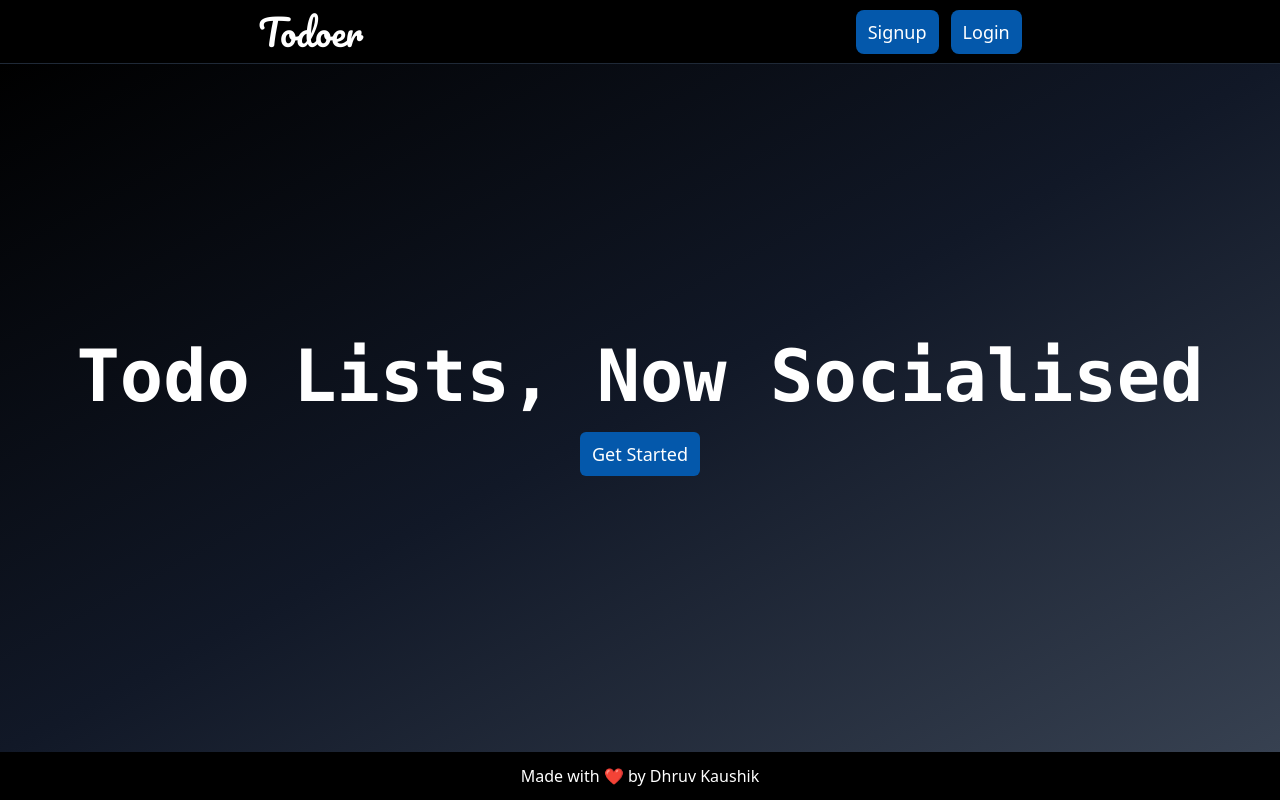
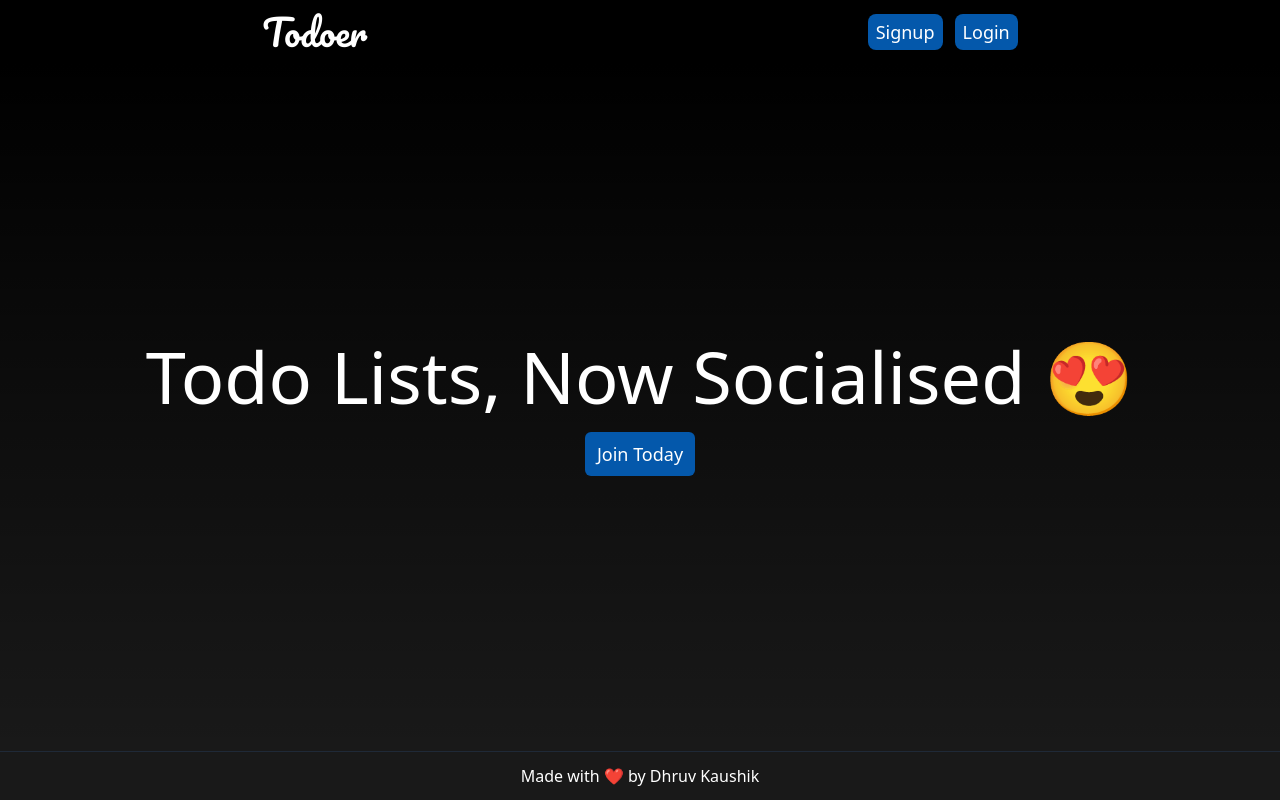
Before and after one commit to dhruvkaushik305/todoer, a React (Vite) app in the folder apps/frontend/: page / in a window 1280 px wide. Built offline with nearby package versions, Linux system fonts and the light colour scheme; no server answers.

Commit message:
REFACTOR: Implemented the landing layout, removed the old landing component

```diff
--- a/apps/frontend/src/App.tsx
+++ b/apps/frontend/src/App.tsx
@@ -7,8 +7,8 @@ import TestingLayout from "./components/Testing/TestingLayout";
 import SignupComponent from "./components/Auth/SignupComponent";
 import LoginComponent from "./components/Auth/LoginComponent";
 import HomeComponent from "./components/Home/HomeComponent";
-import LandingComponent from "./components/Landing/LandingComponent";
 import FooterLayout from "./Layouts/FooterLayout";
+import LandingLayout from "./Layouts/LandingLayout";
 function App() {
   useAuth();
   return (
@@ -17,7 +17,7 @@ function App() {
       <NavbarLayout />
       <div className="flex grow items-center justify-center">
         <Routes>
-          <Route path="/" element={<LandingComponent />} />
+          <Route path="/" element={<LandingLayout />} />
           <Route path="/auth/signup" element={<SignupComponent />} />
           <Route path="/auth/login" element={<LoginComponent />} />
           <Route path="/home/*" element={<HomeComponent />} />
--- a/apps/frontend/src/Layouts/FooterLayout.tsx
+++ b/apps/frontend/src/Layouts/FooterLayout.tsx
@@ -1,7 +1,7 @@
 import React from "react";
 const FooterLayout: React.FC = () => {
   return (
-    <footer className="flex w-full items-center justify-center bg-black p-3 text-center text-white">
+    <footer className="flex w-full items-center justify-center border-t border-gray-800 bg-black/90 p-3 text-center text-white">
       <p>
         Made with ❤️ by{" "}
         <a href="https://github.com/dhruvkaushik305" target="_blank">
--- /dev/null
+++ b/apps/frontend/src/Layouts/LandingLayout.tsx
@@ -0,0 +1,19 @@
+import React from "react";
+import { useNavigate } from "react-router-dom";
+const LandingLayout: React.FC = () => {
+  const navigate = useNavigate();
+  return (
+    <div className="flex h-full w-full flex-col items-center justify-center gap-5 bg-gradient-to-b from-black via-black/95 to-black/90 text-xl text-white">
+      <header className="text-wrap text-center font-sans text-4xl md:text-5xl lg:text-6xl xl:text-7xl">
+        Todo Lists, Now Socialised 😍
+      </header>
+      <button
+        className="md:text-md rounded-md bg-blue px-3 py-2 text-sm text-white hover:ring-4 hover:ring-gray-800 lg:text-lg"
+        onClick={() => navigate("/auth/signup")}
+      >
+        Join Today
+      </button>
+    </div>
+  );
+};
+export default LandingLayout;
--- a/apps/frontend/src/components/Landing/LandingComponent.tsx
+++ /dev/null
@@ -1,10 +0,0 @@
-import React from "react";
-import { useNavigate } from "react-router-dom";
-const LandingComponent: React.FC = () => {
-  const navigate = useNavigate();
-  return <div className="text-white text-xl h-full w-full flex flex-col justify-center items-center gap-5 bg-gradient-to-br from-black via-gray-900 to-gray-700">
-    <h1 className="font-mono font-bold xl:text-7xl text-4xl text-wrap text-center md:text-5xl lg:text-6xl">Todo Lists, Now Socialised</h1>
-    <button className="bg-blue rounded-md text-white px-3 py-2 hover:ring-4 hover:ring-gray-800 lg:text-lg md:text-md text-sm" onClick={() => navigate("/auth/signup")}>Get Started</button>
-  </div>;
-};
-export default LandingComponent;
--- a/apps/frontend/src/components/Navbar/NavbarLayout.tsx
+++ b/apps/frontend/src/components/Navbar/NavbarLayout.tsx
@@ -8,8 +8,9 @@ import { logoutAction } from "../../actions/authAction";
 const NavbarLayout: React.FC = () => {
   const navigate = useNavigate();
   const [user, setUser] = useRecoilState(userData);
+  //TODO: Remove these buttons from the navbar
   return (
-    <div className="sticky flex h-[4rem] w-full items-center justify-between border-b border-gray-800 bg-black p-3 md:justify-around">
+    <div className="sticky flex h-[4rem] w-full items-center justify-between bg-black p-3 md:justify-around">
       <div
         className="cursor-pointer font-Pacifico text-3xl text-white md:text-4xl"
         onClick={() => navigate("/")}
@@ -19,13 +20,13 @@ const NavbarLayout: React.FC = () => {
       {user === null ? (
         <nav className="flex justify-between gap-3">
           <button
-            className="text-md rounded-lg bg-blue px-2 py-1 text-white md:px-3 md:py-2 md:text-lg"
+            className="text-md rounded-lg bg-blue px-2 py-1 text-white md:text-lg"
             onClick={() => navigate("/auth/signup")}
           >
             Signup
           </button>
           <button
-            className="text-md rounded-lg bg-blue px-2 py-1 text-white md:px-3 md:py-2 md:text-lg"
+            className="text-md rounded-lg bg-blue px-2 py-1 text-white md:text-lg"
             onClick={() => navigate("/auth/login")}
           >
             Login
@@ -34,7 +35,7 @@ const NavbarLayout: React.FC = () => {
       ) : (
         <nav>
           <button
-            className="rounded-md bg-blue px-3 py-2 text-white"
+            className="rounded-md bg-blue px-2 py-1 text-white"
             onClick={async () => {
               const response = await logoutAction();
               if (response.success) {
```
